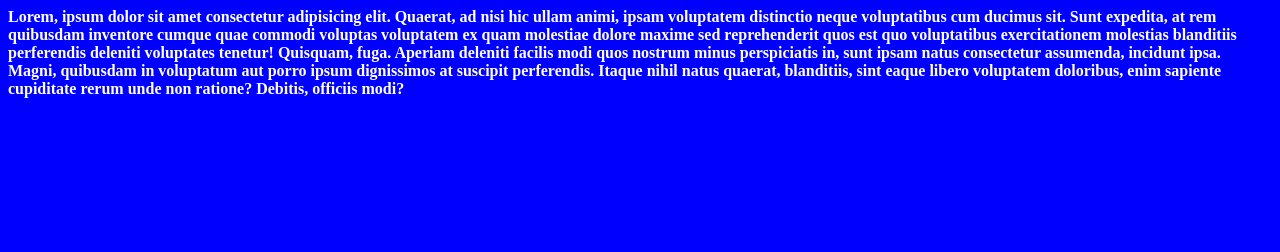
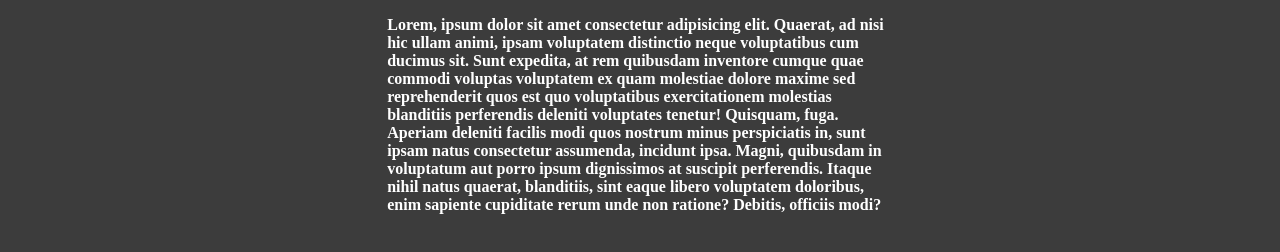
Before and after one commit to hardikd-zignuts/SCSS-Tutorial, a plain HTML site: page index.html in a window 1280 px wide. Drawn offline with Linux system fonts and the light colour scheme.

Commit message:
SCSS Nesting, and use of ${&} ===> "it automatically take name of parent class"

```diff
--- a/index.html
+++ b/index.html
@@ -8,8 +8,20 @@
     <link rel="stylesheet" href="./Assets/css/main.min.css" />
   </head>
   <body>
-    <div class="box">
-        Lorem, ipsum dolor sit amet consectetur adipisicing elit. Quaerat, ad nisi hic ullam animi, ipsam voluptatem distinctio neque voluptatibus cum ducimus sit. Sunt expedita, at rem quibusdam inventore cumque quae commodi voluptas voluptatem ex quam molestiae dolore maxime sed reprehenderit quos est quo voluptatibus exercitationem molestias blanditiis perferendis deleniti voluptates tenetur! Quisquam, fuga. Aperiam deleniti facilis modi quos nostrum minus perspiciatis in, sunt ipsam natus consectetur assumenda, incidunt ipsa. Magni, quibusdam in voluptatum aut porro ipsum dignissimos at suscipit perferendis. Itaque nihil natus quaerat, blanditiis, sint eaque libero voluptatem doloribus, enim sapiente cupiditate rerum unde non ratione? Debitis, officiis modi?
+    <div class="main">
+      <p class="main__paragraph">
+        Lorem, ipsum dolor sit amet consectetur adipisicing elit. Quaerat, ad
+        nisi hic ullam animi, ipsam voluptatem distinctio neque voluptatibus cum
+        ducimus sit. Sunt expedita, at rem quibusdam inventore cumque quae
+        commodi voluptas voluptatem ex quam molestiae dolore maxime sed
+        reprehenderit quos est quo voluptatibus exercitationem molestias
+        blanditiis perferendis deleniti voluptates tenetur! Quisquam, fuga.
+        Aperiam deleniti facilis modi quos nostrum minus perspiciatis in, sunt
+        ipsam natus consectetur assumenda, incidunt ipsa. Magni, quibusdam in
+        voluptatum aut porro ipsum dignissimos at suscipit perferendis. Itaque
+        nihil natus quaerat, blanditiis, sint eaque libero voluptatem doloribus,
+        enim sapiente cupiditate rerum unde non ratione? Debitis, officiis modi?
+      </p>
     </div>
   </body>
 </html>
--- a/scss/main.scss
+++ b/scss/main.scss
@@ -1,4 +1,4 @@
-$main-bg-color: blue;
+$main-bg-color: #3c3c3c;
 $main-text-color: white;
 $font-weights: (
   "regular": 400,
@@ -11,6 +11,16 @@ body {
   color: $main-text-color;
 }
 
-div {
-  font-weight: map-get($font-weights, bold);
+.main {
+  width: 40%;
+  margin: 0px auto;
+
+  #{&}__paragraph {
+    font-weight: map-get($font-weights, bold);
+    color: white;
+
+    &:hover {
+      color: greenyellow;
+    }
+  }
 }
```
Also changed, not shown: Assets/css/main.min.css, 1 other file.
